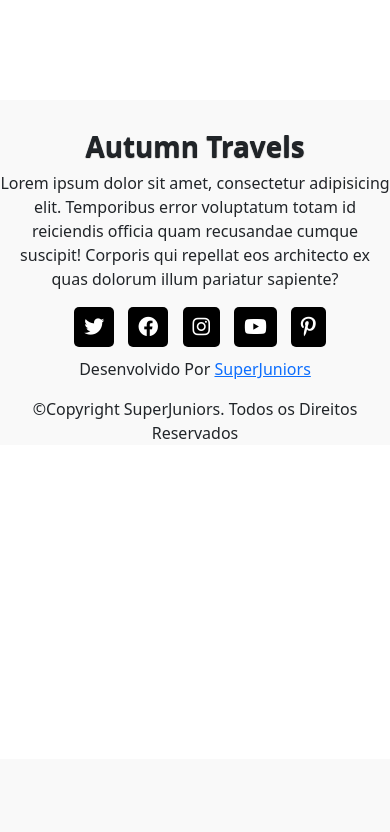
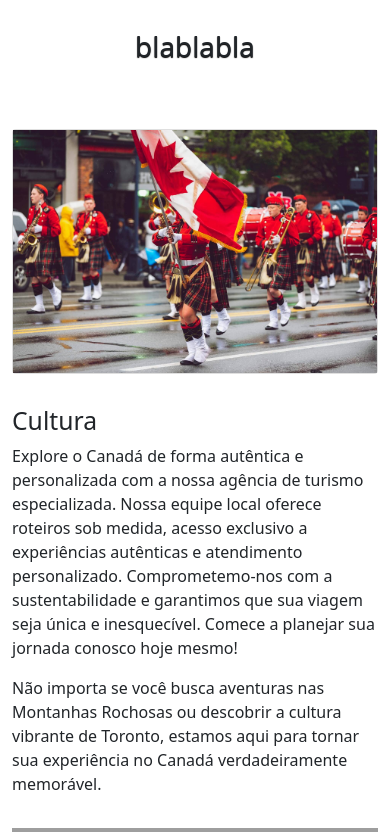
Before and after one commit to LuisGlima/VoltaAoMundo-Canada, a PHP site: page /conheca.html in a window 390 px wide. Shown: the part 85-917 px from the top of the page. Before the commit the page ends 524 px from the top, so only its background shows below. Run offline with PHP 8.4, Linux system fonts and the light colour scheme; some libraries are stand-ins or nearby versions; grey boxes are pictures that could not be loaded.

Commit message:
Alteração Conheça
Adição de estrutura inicial

```diff
--- a/conheca.html
+++ b/conheca.html
@@ -48,6 +48,112 @@
 
       <!-- NAVBAR -->
 
+
+      <section class="cultura" id="cultura">
+        <div class="container">
+
+          <div class="txt-pr">
+            <h1>blablabla</h1>
+          </div>
+
+          <div class="row" style="margin-top: 50px;">
+
+            <div class="col-md-6 py-3 py-md-0">
+              <div class="card">
+                <img src="img/cultura.jpg" alt="bandeira canadense">
+              </div>
+            </div>
+
+            <div class="col-md-6 py-3 py-md-0">
+              <h2>Cultura</h2>
+              <p>Explore o Canadá de forma autêntica e personalizada com a nossa agência de turismo especializada.
+                Nossa equipe local oferece roteiros sob medida, acesso exclusivo a experiências autênticas e atendimento personalizado.
+                Comprometemo-nos com a sustentabilidade e garantimos que sua viagem seja única e inesquecível.
+                Comece a planejar sua jornada conosco hoje mesmo!</p>
+                <p>Não importa se você busca aventuras nas Montanhas Rochosas ou descobrir a cultura vibrante de Toronto,
+                  estamos aqui para tornar sua experiência no Canadá verdadeiramente memorável.</p>
+            </div>
+
+          </div>
+
+          <div class="row photos">
+            <div class="col-sm-6 col-md-4 col-lg-3 item"><a href="/img/toronto.png" data-lightbox="photos"><img class="img-fluid" src="/img/toronto.png"></a></div>
+            <div class="col-sm-6 col-md-4 col-lg-3 item"><a href="/img/edmonton.png" data-lightbox="photos"><img class="img-fluid" src="/img/edmonton.png"></a></div>
+            <div class="col-sm-6 col-md-4 col-lg-3 item"><a href="/img/canada-halifax-peggys-cove.jpg" data-lightbox="photos"><img class="img-fluid" src="/img/canada-halifax-peggys-cove.jpg"></a></div>
+            <div class="col-sm-6 col-md-4 col-lg-3 item"><a href="/img/ottawa.png" data-lightbox="photos"><img class="img-fluid" src="/img/ottawa.png"></a></div>
+        </div>
+
+        </div>
+      </section>
+
+      <section class="culinaria" id="culinaria">
+        <div class="container">
+
+
+
+          <div class="row" style="margin-top: 50px;">
+
+            <div class="col-md-6 py-3 py-md-0">
+              <div class="card">
+                <img src="img/comida.jpg" alt="bandeira canadense">
+              </div>
+            </div>
+
+            <div class="col-md-6 py-3 py-md-0">
+              <h2>Descubra o Canadá Conosco</h2>
+              <p>Explore o Canadá de forma autêntica e personalizada com a nossa agência de turismo especializada.
+                Nossa equipe local oferece roteiros sob medida, acesso exclusivo a experiências autênticas e atendimento personalizado.
+                Comprometemo-nos com a sustentabilidade e garantimos que sua viagem seja única e inesquecível.
+                Comece a planejar sua jornada conosco hoje mesmo!</p>
+                <p>Não importa se você busca aventuras nas Montanhas Rochosas ou descobrir a cultura vibrante de Toronto,
+                  estamos aqui para tornar sua experiência no Canadá verdadeiramente memorável.</p>
+            </div>
+
+          </div>
+
+          <div class="row photos">
+            <div class="col-sm-6 col-md-4 col-lg-3 item"><a href="/img/toronto.png" data-lightbox="photos"><img class="img-fluid" src="/img/toronto.png"></a></div>
+            <div class="col-sm-6 col-md-4 col-lg-3 item"><a href="/img/edmonton.png" data-lightbox="photos"><img class="img-fluid" src="/img/edmonton.png"></a></div>
+            <div class="col-sm-6 col-md-4 col-lg-3 item"><a href="/img/canada-halifax-peggys-cove.jpg" data-lightbox="photos"><img class="img-fluid" src="/img/canada-halifax-peggys-cove.jpg"></a></div>
+            <div class="col-sm-6 col-md-4 col-lg-3 item"><a href="/img/ottawa.png" data-lightbox="photos"><img class="img-fluid" src="/img/ottawa.png"></a></div>
+        </div>
+
+        </div>
+      </section>
+
+      <section class="esporte" id="esporte">
+        <div class="container">
+
+
+          <div class="row" style="margin-top: 50px;">
+
+            <div class="col-md-6 py-3 py-md-0">
+              <div class="card">
+                <img src="img/esporte.jpg" alt="bandeira canadense">
+              </div>
+            </div>
+
+            <div class="col-md-6 py-3 py-md-0">
+              <h2>Descubra o Canadá Conosco</h2>
+              <p>Explore o Canadá de forma autêntica e personalizada com a nossa agência de turismo especializada.
+                Nossa equipe local oferece roteiros sob medida, acesso exclusivo a experiências autênticas e atendimento personalizado.
+                Comprometemo-nos com a sustentabilidade e garantimos que sua viagem seja única e inesquecível.
+                Comece a planejar sua jornada conosco hoje mesmo!</p>
+                <p>Não importa se você busca aventuras nas Montanhas Rochosas ou descobrir a cultura vibrante de Toronto,
+                  estamos aqui para tornar sua experiência no Canadá verdadeiramente memorável.</p>
+            </div>
+
+          </div>
+
+          <div class="row photos">
+            <div class="col-sm-6 col-md-4 col-lg-3 item"><a href="/img/toronto.png" data-lightbox="photos"><img class="img-fluid" src="/img/toronto.png"></a></div>
+            <div class="col-sm-6 col-md-4 col-lg-3 item"><a href="/img/edmonton.png" data-lightbox="photos"><img class="img-fluid" src="/img/edmonton.png"></a></div>
+            <div class="col-sm-6 col-md-4 col-lg-3 item"><a href="/img/canada-halifax-peggys-cove.jpg" data-lightbox="photos"><img class="img-fluid" src="/img/canada-halifax-peggys-cove.jpg"></a></div>
+            <div class="col-sm-6 col-md-4 col-lg-3 item"><a href="/img/ottawa.png" data-lightbox="photos"><img class="img-fluid" src="/img/ottawa.png"></a></div>
+        </div>
+
+        </div>
+      </section>
 
 
 
--- a/estilo.css
+++ b/estilo.css
@@ -378,3 +378,10 @@
   .checked{
     color: #ffd000;
   }
+
+  /* ----- CONHEÇA ----- */
+
+  .culinaria{
+    background-color: #f9f9f9;
+    margin-top: 50px;
+}
--- a/index.html
+++ b/index.html
@@ -114,7 +114,7 @@
               <i class="fas fa-hotel"></i>
               <div class="card-body">
                 <h3>Hospedagem</h3>
-                <p>Conforto acessível. Reservou, economizou. Venha conhecer nosso hotel barato!
+                <p>Conforto acessível. Reservou, economizou. Venha conhecer nossas ofertas!
                 </p>
               </div>
             </div>
```
Also changed, not shown: img/comida.jpg (added), img/cultura.jpg (added), img/esporte.jpg (added).
